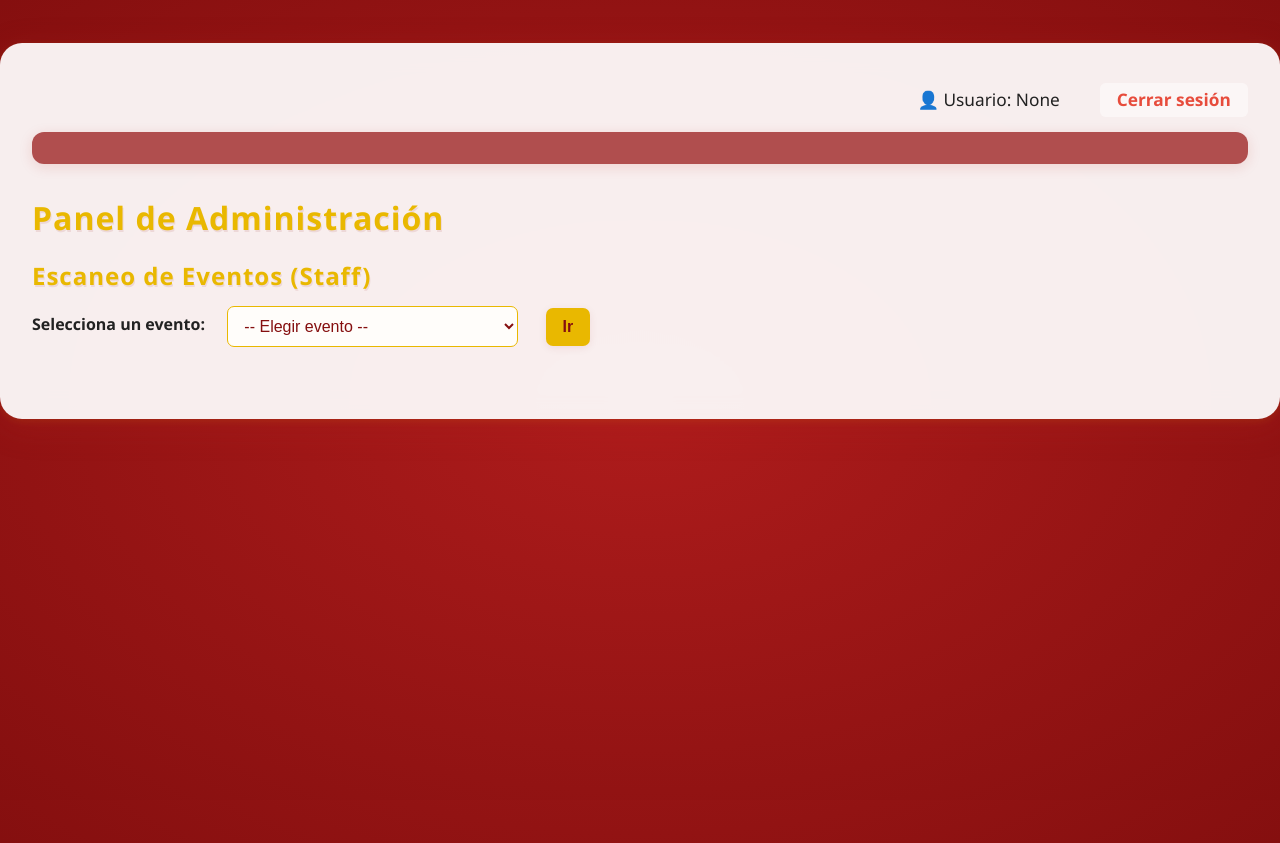
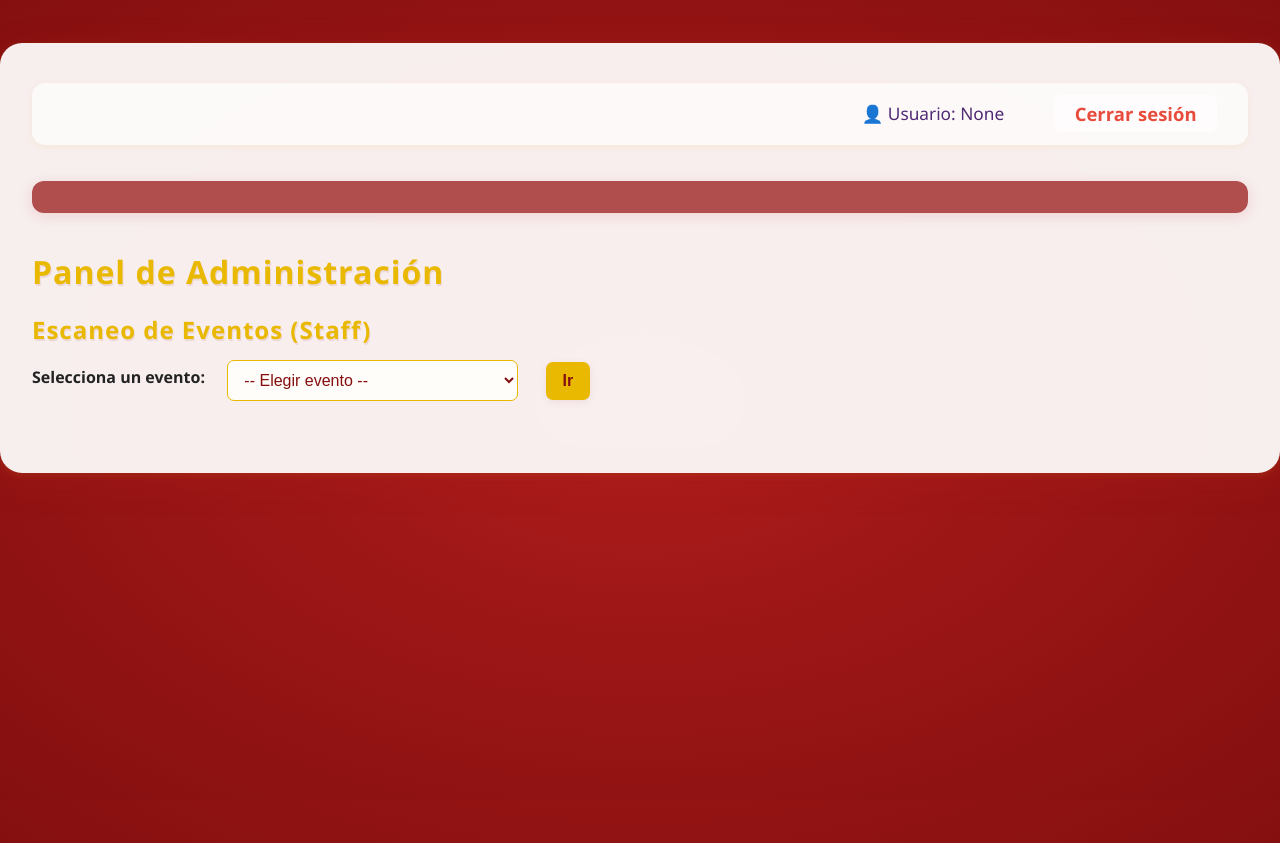
Before and after one commit to aguilera2707/pasaporte-escolar, a Flask app: template app/templates/admin.html in a window 1280 px wide. Run offline with Flask 3, Linux system fonts and the light colour scheme; the template is opened without the code that fills it: values that come from a table or form of the project are taken from there, others are empty; some libraries are stand-ins or nearby versions.

Commit message:
mejora visual en admin.css

```diff
--- a/app/static/css/admin.css
+++ b/app/static/css/admin.css
@@ -33,18 +33,32 @@ body {
     justify-content: flex-end;
     align-items: center;
     gap: 1.3em;
-    margin-bottom: 0.9em;
     font-size: 1.08rem;
+    background: rgba(255,255,255,0.68);
+    box-shadow: 0 2px 7px #e9b80018;
+    border-radius: 13px;
+    padding: 0.7em 1.8em 0.7em 1.3em;
+    margin-bottom: 2.1em;    /* AUMENTADO: separa la navbar */
+}
+
+.admin-userbar span {
+    color: #502b74;
+    font-weight: 500;
+    display: flex;
+    align-items: center;
+    gap: 0.3em;
 }
 .admin-userbar a {
     color: #e74c3c;
     background: #fff8;
-    padding: 0.3em 1em;
-    border-radius: 6px;
+    padding: 0.33em 1.1em;
+    border-radius: 7px;
     font-weight: bold;
     text-decoration: none;
-    margin-left: 1em;
+    margin-left: 1.5em;
     transition: background 0.2s, color 0.2s;
+    font-size: 1.07em;
+    border: none;
 }
 .admin-userbar a:hover {
     background: #e9b800;
@@ -55,7 +69,8 @@ body {
 .admin-navbar {
     background: rgba(172, 70, 70, 0.95);
     border-radius: 12px;
-    margin-bottom: 2rem;
+    margin-bottom: 2.3rem;
+    margin-top: 0.2em;
     padding: 1rem 1.2rem;
     box-shadow: 0 3px 14px #ae1e1a22;
 }
@@ -65,8 +80,11 @@ body {
     padding: 0;
     display: flex;
     flex-wrap: wrap;
-    gap: 0.7rem 1rem;
+    gap: 1.1rem 1.3rem;
     justify-content: center;
+}
+.admin-navbar ul li {
+    display: flex;
 }
 .admin-navbar ul li a {
     background: #e9b800;
@@ -75,11 +93,13 @@ body {
     border-radius: 8px;
     font-weight: bold;
     transition: background 0.2s, color 0.2s, transform 0.12s;
-    font-size: 1rem;
+    font-size: 1.04rem;
     text-shadow: 0 1px 0 #fff8;
     box-shadow: 0 2px 4px #850f0f10;
     letter-spacing: 0.04em;
     text-decoration: none;
+    display: flex;
+    align-items: center;
 }
 .admin-navbar ul li a:hover {
     background: #850f0f;
@@ -244,10 +264,15 @@ button:hover, .btn-primary:hover {
     h1 { font-size: 1.25rem; }
     th, td { font-size: 0.99rem; }
 }
+@media (max-width: 900px) {
+    .admin-navbar ul { flex-wrap: wrap; gap: 0.7em; }
+    .admin-navbar { padding: 0.8rem 0.5rem; }
+}
 @media (max-width: 768px) {
     .admin-navbar ul { flex-direction: column; gap: 0.5em;}
     .admin-contenedor { border-radius: 6px; }
-    .admin-userbar { flex-direction: column; align-items: flex-end; gap: 0.4em;}
+    .admin-userbar { flex-direction: column; align-items: flex-end; gap: 0.7em; padding: 0.6em 0.8em;}
+    .admin-navbar { margin-bottom: 1.3rem;}
 }
 @media (max-width: 600px) {
     body { padding: 0.2rem;}
```
